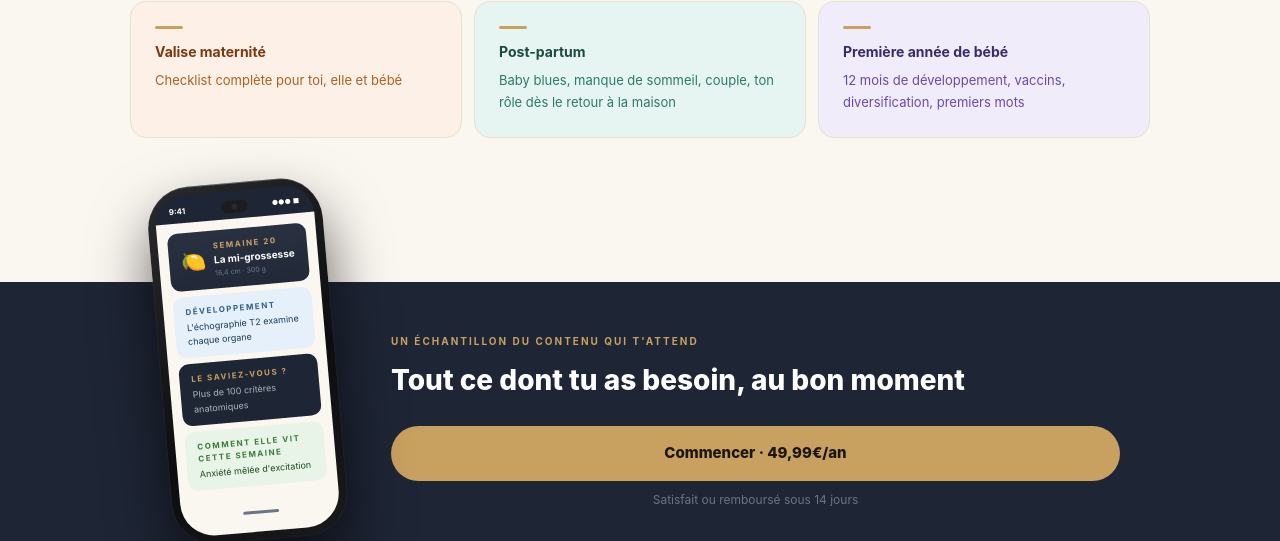
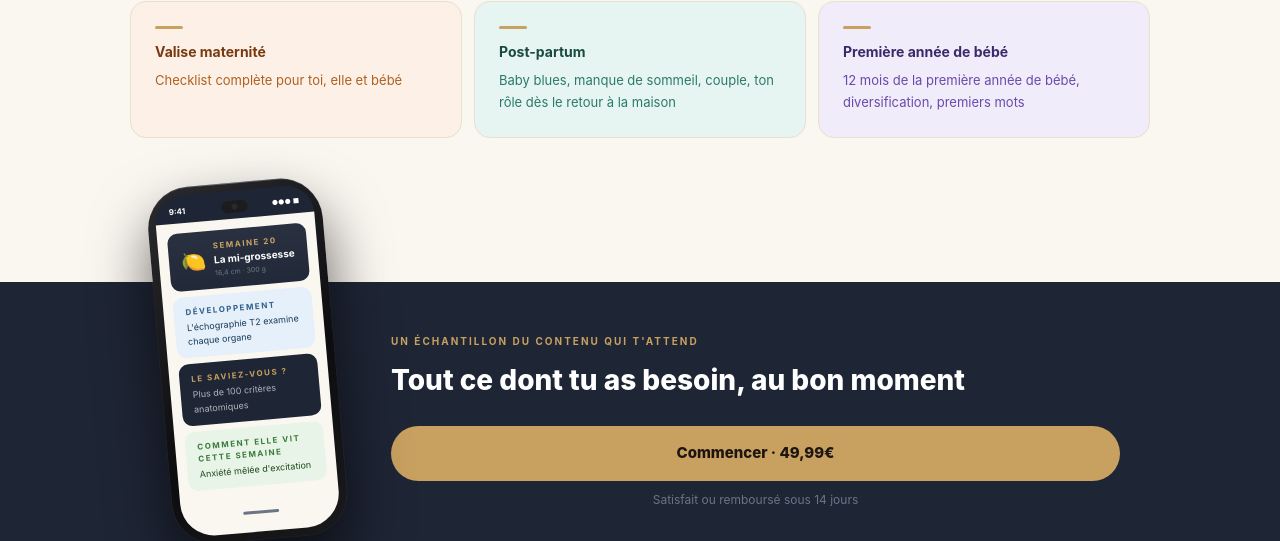
Before and after one commit to Julproject/dadup, a Next.js app: page /inclus in a window 1280 px wide. Shown: the part 607-1148 px from the top of the page. Built offline with nearby package versions, Linux system fonts and the light colour scheme.

Commit message:
Update page.tsx

```diff
--- a/app/inclus/page.tsx
+++ b/app/inclus/page.tsx
@@ -42,8 +42,8 @@ const MODULES = [
   },
   {
     num:'06', titre:'1ère année bébé',
-    desc:"De la naissance à 12 mois. Développement, vaccins, diversification, premiers mots, premières chutes. Tout ce que tu dois savoir.",
-    details:["12 mois couverts","Développement mois par mois","Vaccins, RDV médicaux, alertes","Activités à faire avec bébé"],
+    desc:"De la naissance à la première année de bébé. Développement, vaccins, diversification, premiers mots, premières chutes. Tout ce que tu dois savoir.",
+    details:["12 mois de la première année","Développement mois par mois","Vaccins, RDV médicaux, alertes","Activités à faire avec bébé"],
     emoji:'🌱', bg:C.bluePale, dark:false
   },
 ];
@@ -256,7 +256,7 @@ export default function InclusPage() {
             { titre: 'Guide accouchement', desc: 'Contractions, départ maternité, salle de naissance, comment soutenir', bg: C.dark, titleColor: C.white, descColor: 'rgba(255,255,255,0.55)', dark: true },
             { titre: 'Valise maternité', desc: 'Checklist complète pour toi, elle et bébé', bg: '#fdf0e6', titleColor: '#7a3a10', descColor: '#b06020', dark: false },
             { titre: 'Post-partum', desc: 'Baby blues, manque de sommeil, couple, ton rôle dès le retour à la maison', bg: '#e6f5f2', titleColor: '#1a4a40', descColor: '#2a7a6a', dark: false },
-            { titre: 'Première année de bébé', desc: '12 mois de développement, vaccins, diversification, premiers mots', bg: '#f0ecfa', titleColor: '#3a2a6a', descColor: '#6a4aaa', dark: false },
+            { titre: 'Première année de bébé', desc: '12 mois de la première année de bébé, diversification, premiers mots', bg: '#f0ecfa', titleColor: '#3a2a6a', descColor: '#6a4aaa', dark: false },
           ].map((m, i) => (
             <div key={i} style={{ background: m.bg, borderRadius: '16px', padding: '24px', border: m.dark ? 'none' : `1px solid ${C.border}` }}>
               <div style={{ width: '28px', height: '3px', borderRadius: '2px', background: C.gold, marginBottom: '12px' }}></div>
@@ -341,7 +341,7 @@ export default function InclusPage() {
               <p style={{ color: C.white, fontSize: '28px', fontWeight: 800, margin: '0 0 28px', lineHeight: 1.25 }}>Tout ce dont tu as besoin, au bon moment</p>
               <div>
                 <button onClick={() => setShowModal(true)} style={{ background: C.gold, color: '#1c1510', border: 'none', padding: '16px 32px', borderRadius: '32px', fontSize: '15px', fontWeight: 800, cursor: 'pointer', display: 'block', marginBottom: '10px', width: '100%' }}>
-                  Commencer · 49,99€/an
+                  Commencer · 49,99€
                 </button>
                 <p style={{ color: '#6a7585', fontSize: '12px', margin: 0, textAlign: 'center' as const }}>Satisfait ou remboursé sous 14 jours</p>
               </div>
```
